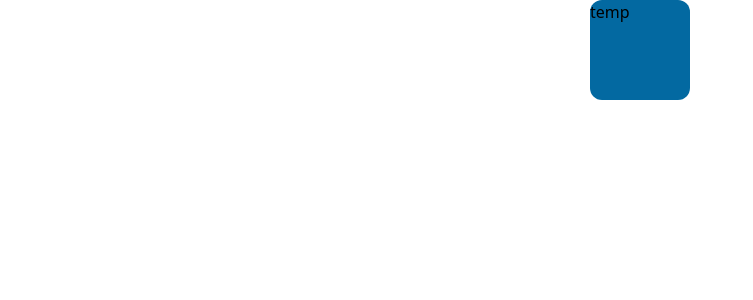
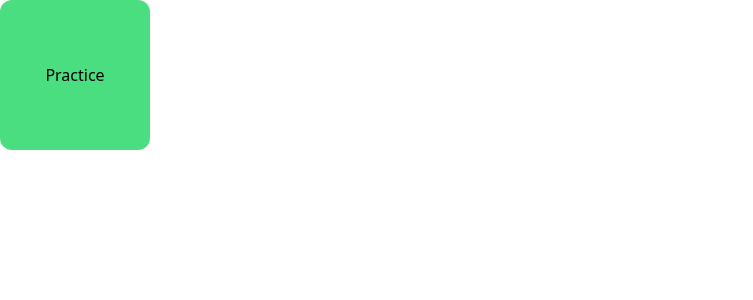
Before and after one commit to sudhanshuDongre24/react-motion, a React (Vite) app: page / in a window 1280 px wide. Shown: the top 300 px of the page, without its empty margins (0-753 px from the left). Built offline with nearby package versions, Linux system fonts and the light colour scheme.

Commit message:
add transition and gesture animation

```diff
--- a/src/examples/Practice/Practice.tsx
+++ b/src/examples/Practice/Practice.tsx
@@ -1,14 +1,15 @@
+import React from "react";
 import { motion } from "motion/react";
 
 const Practice = () => {
   return (
     <motion.div
       drag
-      dragConstraints={{ left: 0, right: 300, top: 0, bottom: 300 }}
-      dragElastic={0.5}
-      className="w-[100px] h-[100px] bg-sky-700 m-auto rounded-xl"
+      dragConstraints={{ left: -200, right: 200, top: -100, bottom: 100 }}
+      onPan={(event, info) => console.log("Panning at:", info.point)}
+      className="w-[150px] h-[150px] bg-green-400 rounded-xl flex justify-center items-center"
     >
-      temp
+      Practice
     </motion.div>
   );
 };
```
Also changed, not shown: 1 other file (tests, documents, lock files or other folders).
